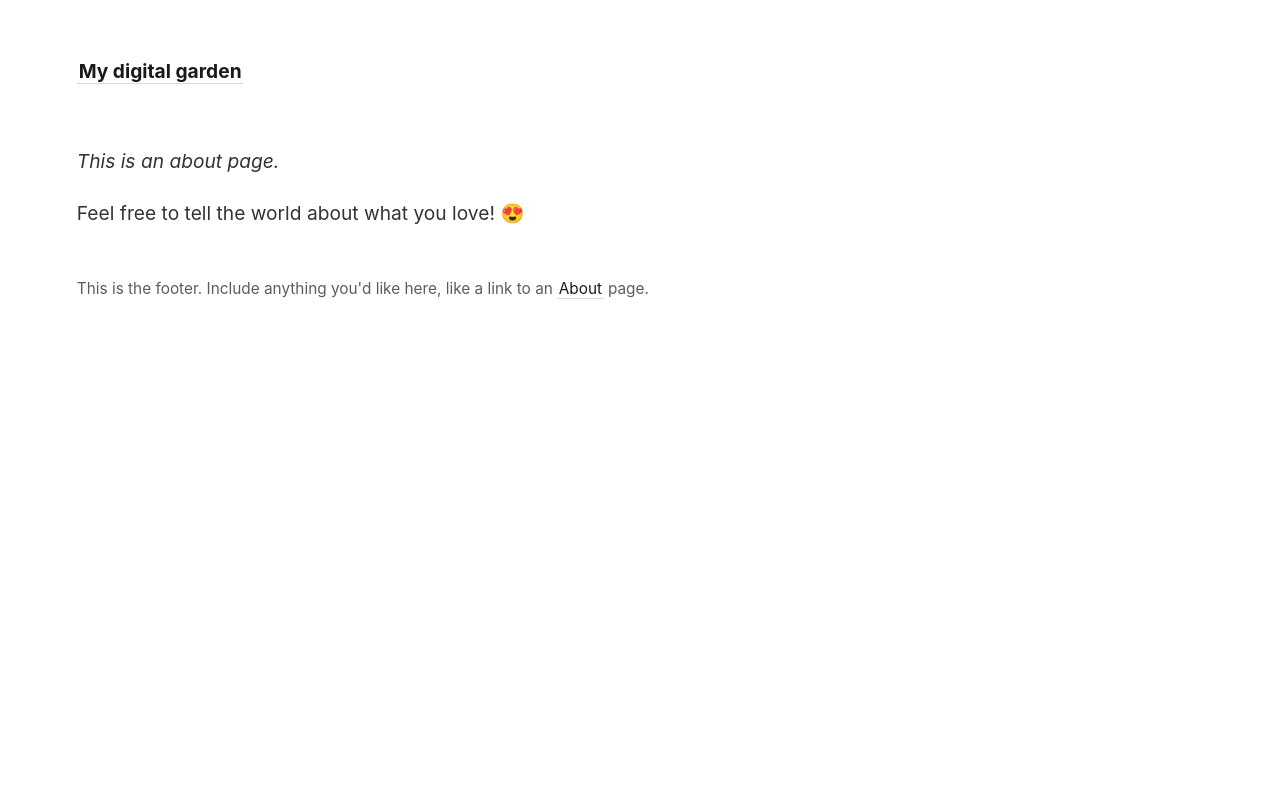
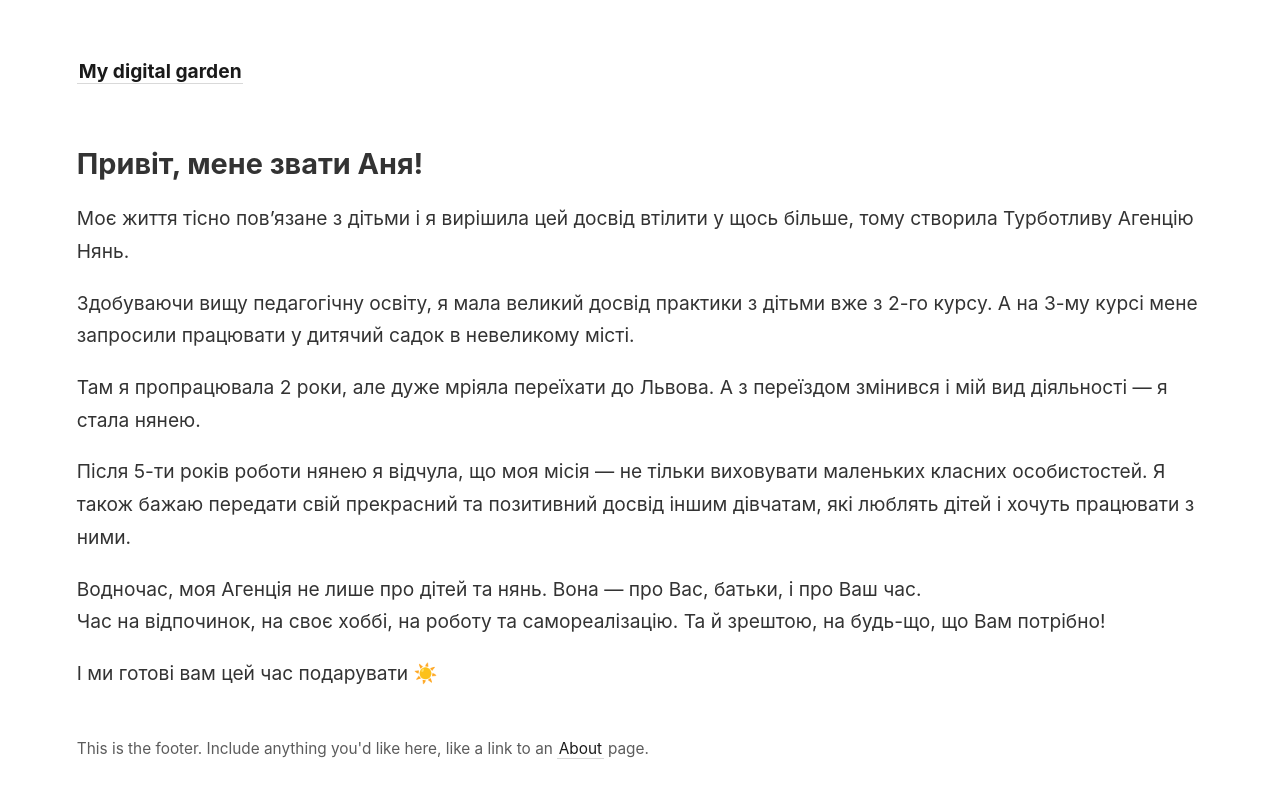
Before and after one commit to ivanchopyk/turbotlyva.agency, a Jekyll site: the page built from _pages/about.md, in a window 1280 px wide. Shown: the top 798 px of the page. Built offline with Jekyll 4.4.1, drawn with Linux system fonts in a browser that asks for light colours.

Commit message:
about and others

```diff
--- a/_layouts/note.html
+++ b/_layouts/note.html
@@ -14,7 +14,6 @@ layout: default
   <div id="notes-entry-container">
     <content>
       {{ content }}
-      <p>This line appears after every note.</p>
     </content>
 
   </div>
--- a/_pages/about.md
+++ b/_pages/about.md
@@ -1,9 +1,20 @@
 ---
 layout: page
-title: About
+title: Про нас
 permalink: /about
 ---
 
-*This is an about page.*
+## Привіт, мене звати Аня!
 
-Feel free to tell the world about what you love! 😍
+Моє життя тісно пов’язане з дітьми і я вирішила цей досвід втілити у щось більше, тому  створила Турботливу Агенцію Нянь.
+
+Здобуваючи вищу педагогічну освіту, я мала великий досвід практики з дітьми вже з 2-го курсу. А на 3-му курсі мене запросили працювати у дитячий садок в невеликому місті.
+
+Там я пропрацювала 2 роки, але дуже мріяла переїхати до Львова. А з переїздом змінився і мій вид діяльності — я стала нянею.
+
+Після 5-ти років роботи нянею я відчула, що моя місія — не тільки виховувати маленьких класних особистостей. Я також бажаю передати свій прекрасний та позитивний досвід іншим дівчатам, які люблять дітей і хочуть працювати з ними.
+
+Водночас, моя Агенція не лише про дітей та нянь. Вона — про Вас, батьки, і про Ваш час.
+Час на відпочинок, на своє хоббі, на роботу та самореалізацію. Та й зрештою, на будь-що, що Вам потрібно!
+
+І ми готові вам цей час подарувати ☀️
```
Also changed, not shown: _notes/Nanny - Hourly.md (+2 -2 lines).
